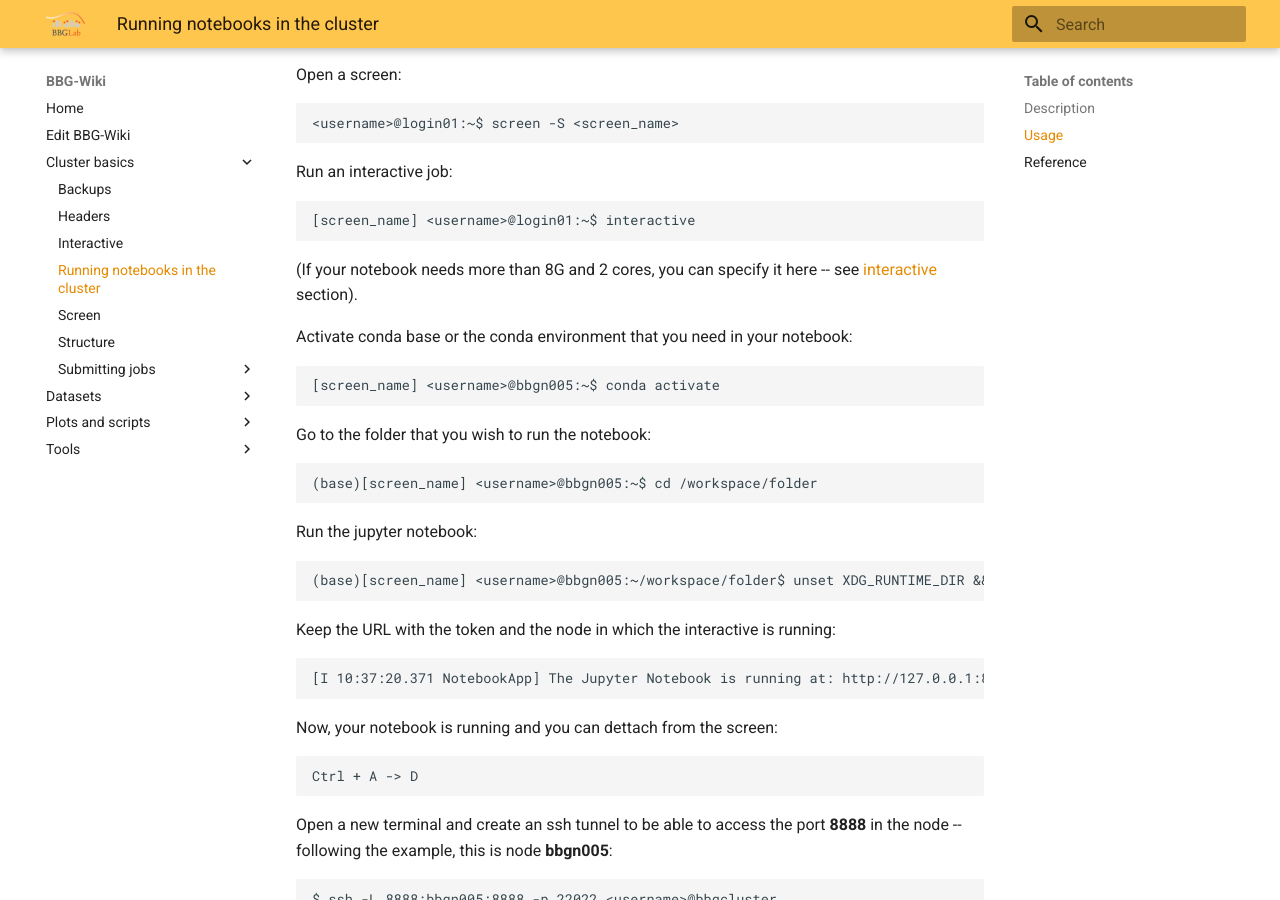
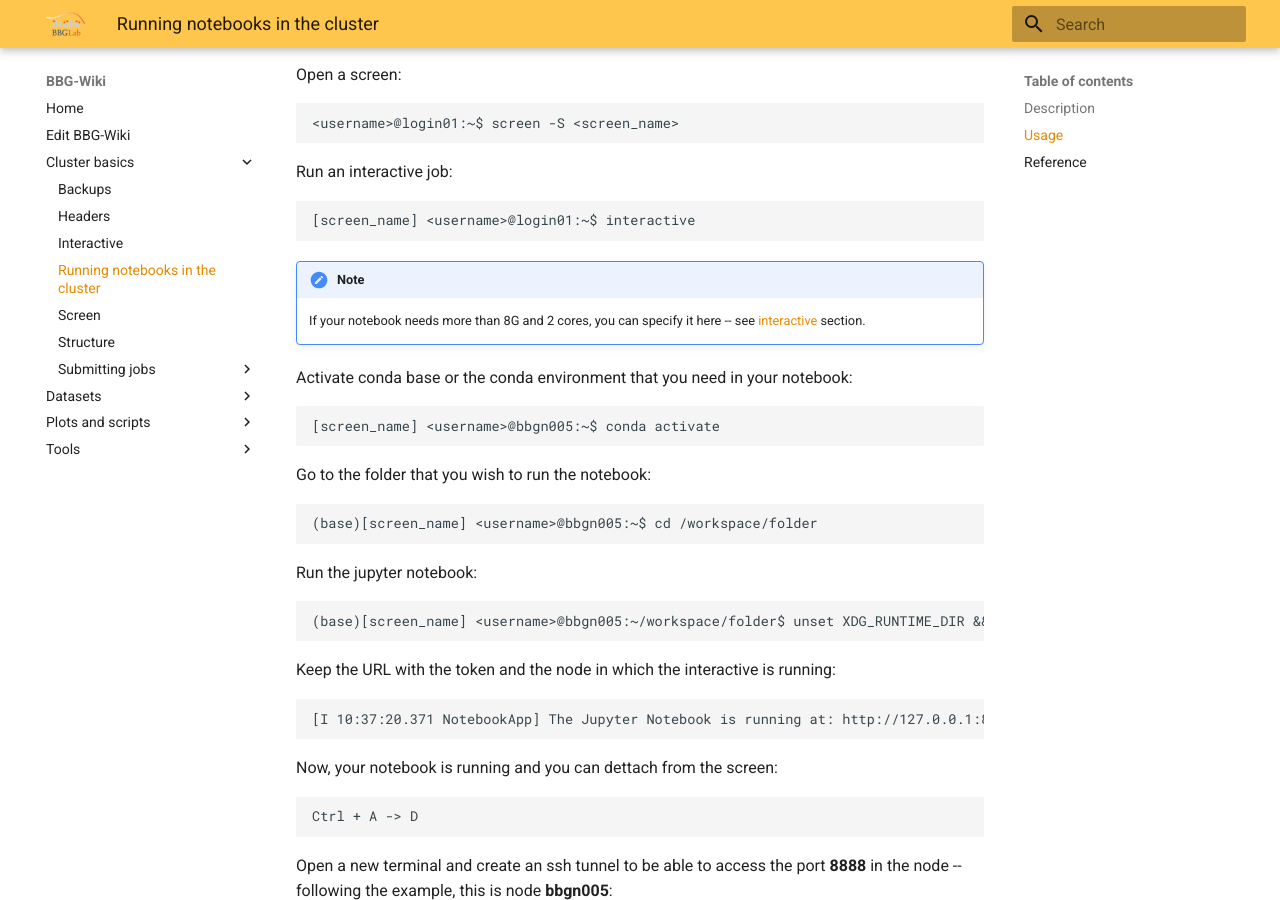
Before and after one commit to bbglab/bbgwiki, an MkDocs documentation site: the page built from docs/Cluster basics/Notebooks_in_cluster.md, in a window 1280 px wide and 900 px high, scrolled down 636 px. Built offline with MkDocs 1.6.1 and Material for MkDocs 9.7.7, drawn with Linux system fonts in a browser that asks for light colours.

Commit message:
fix: local links

````diff
--- a/docs/Cluster basics/Notebooks_in_cluster.md
+++ b/docs/Cluster basics/Notebooks_in_cluster.md
@@ -6,7 +6,7 @@
 
 This is especially useful for time-consuming/memory-consuming processes or notebooks with a high number of variables/packages needed, so that you  have more computational power than your local computer, you can leave them running in the background without the fear of accidentally disconnecting and losing all the progress and you can come back to a notebook without the need of loading all the variables/packages again.
 
-To run a notebook in the cluster, a [screen](https://bbglab.github.io/bbgwiki/Cluster%20basics/Screen/) and an [interactive](https://bbglab.github.io/bbgwiki/Cluster%20basics/Interactive/){:target="_self"} will be used.
+To run a notebook in the cluster, a [screen](/Cluster%20basics/Screen) and an [interactive](/Cluster%20basics/Interactive) will be used.
 
 
 ## Usage
@@ -26,7 +26,9 @@
 ```bash
 [screen_name] <username>@login01:~$ interactive
 ```
-(If your notebook needs more than 8G and 2 cores, you can specify it here -- see [interactive](https://bbglab.github.io/bbgwiki/Cluster%20basics/Interactive/){:target="_blank"} section).
+
+!!! note
+    If your notebook needs more than 8G and 2 cores, you can specify it here -- see [interactive](/Cluster%20basics/Interactive) section.
 
 
 Activate conda base or the conda environment that you need in your notebook:
````
